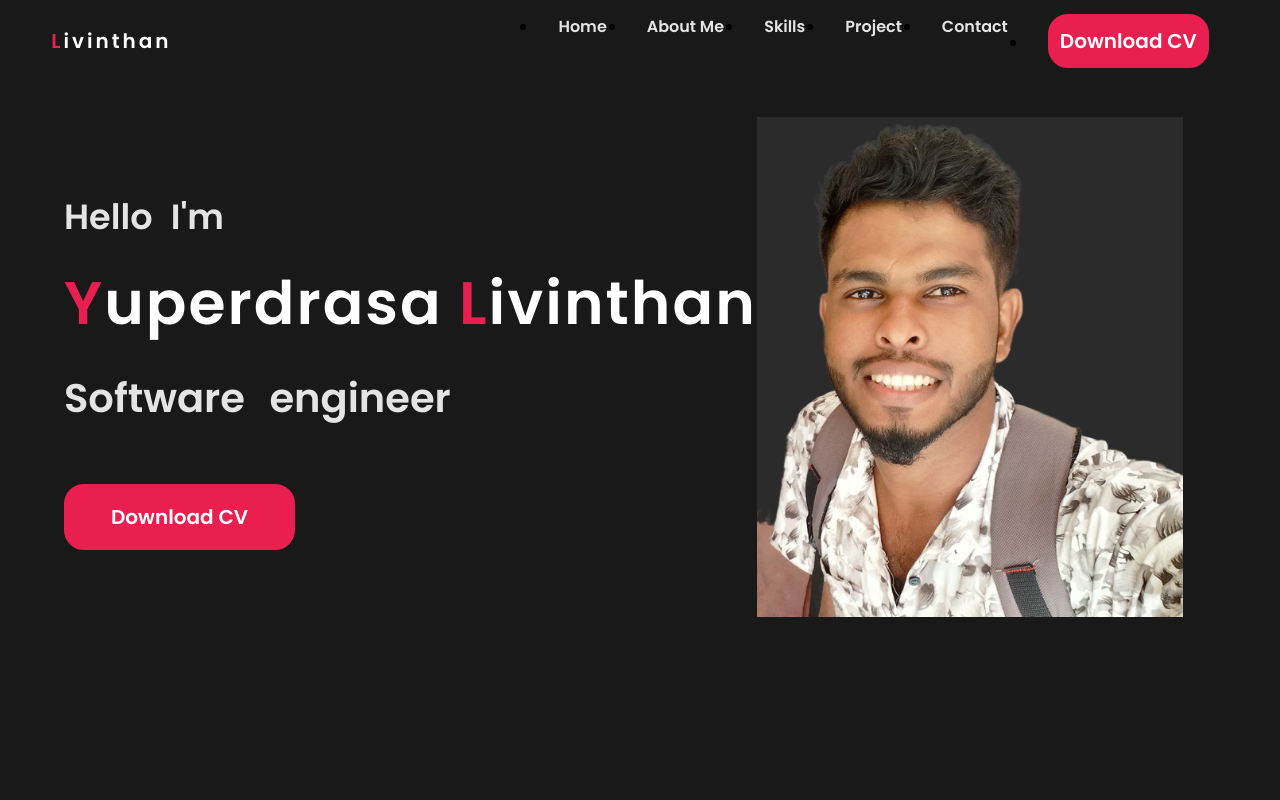
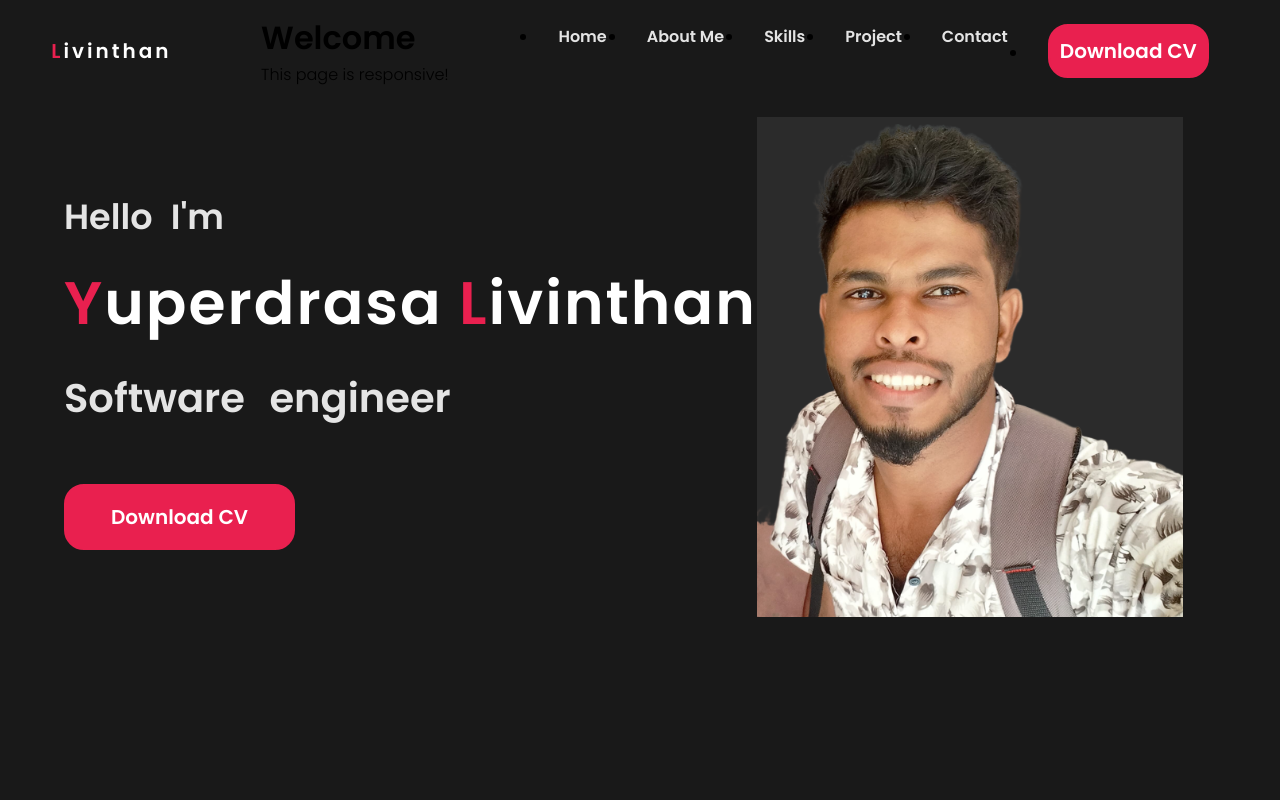
Before and after one commit to Livinth/Livinth, a plain HTML site: page index.html in a window 1280 px wide. Shown: the top 800 px of the page. Drawn offline with nearby package versions, Linux system fonts and the light colour scheme.

Commit message:
Update index.html
update

```diff
--- a/index.html
+++ b/index.html
@@ -16,7 +16,11 @@
 <body>
     <header>
         <a href="#" class="logo"><span class="name"><span>L</span>ivinthan</span></a>
-        <div class="bx bx-menu" id="menu-icon"></div>
+        <div class="container">
+    <h1>Welcome</h1>
+    <p>This page is responsive!</p>
+  </div>
+         <div class="bx bx-menu" id="menu-icon"></div>
 
         <ul class="navlist">
             <li><a href="#home">Home</a></li>
```
